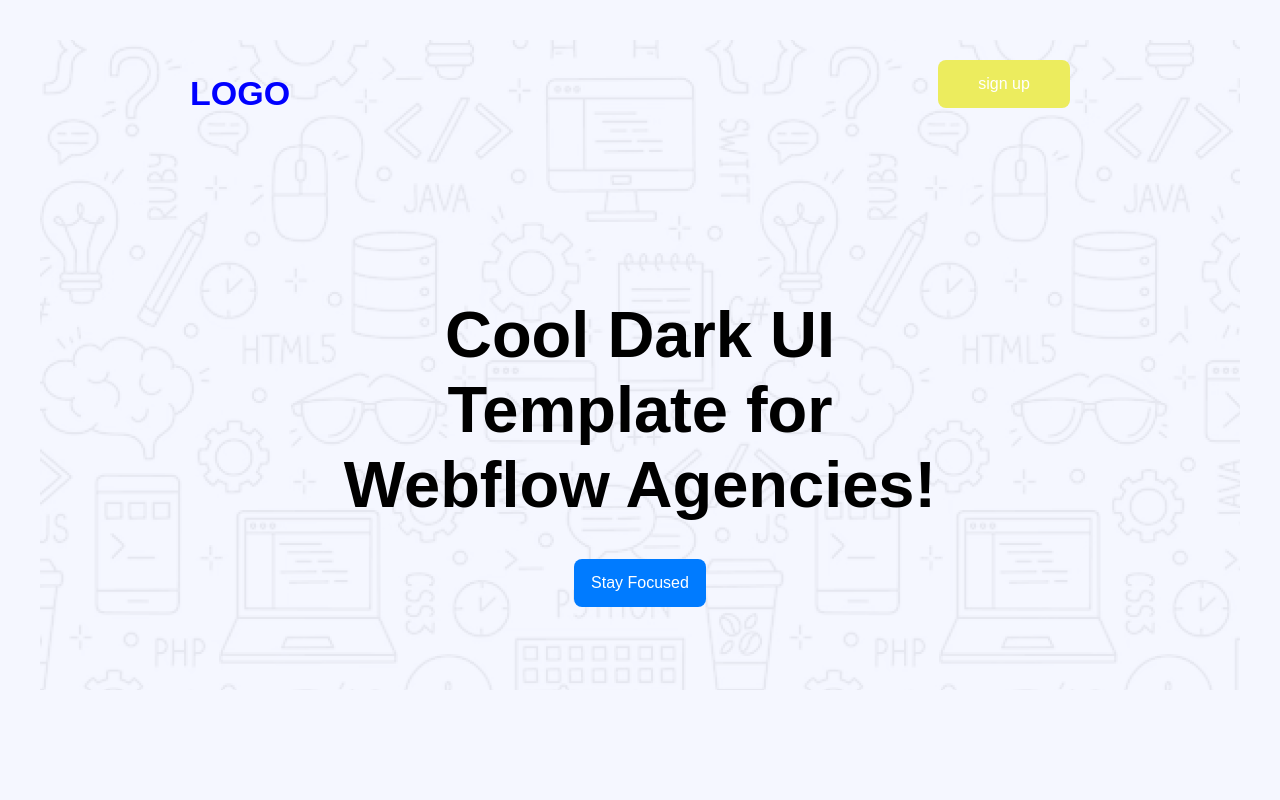
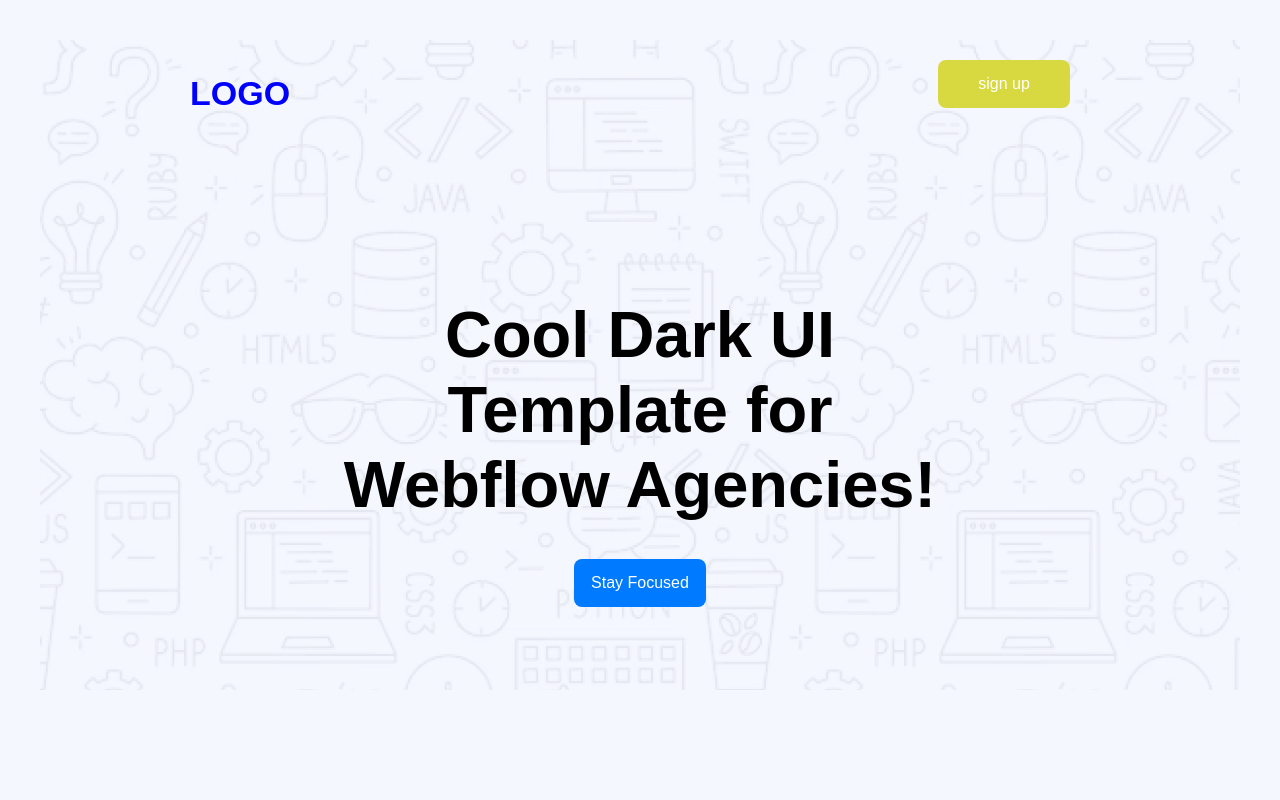
Before and after one commit to ismailhossain-siam/Assignment-01, a plain HTML site: page index.html in a window 1280 px wide. In both pictures the pointer is over the button "sign up". Shown: the top 800 px of the page. Drawn offline with Linux system fonts and the light colour scheme.

Commit message:
updated the code

```diff
--- a/css/style.css
+++ b/css/style.css
@@ -20,7 +20,7 @@ button {
 }
 
 button:hover {
-  background-color: rgb(236, 236, 94);  /* Hover background */
+  background-color: rgb(216, 216, 64);  /* Hover background */
   color: #ffffff;
 }
 
```
